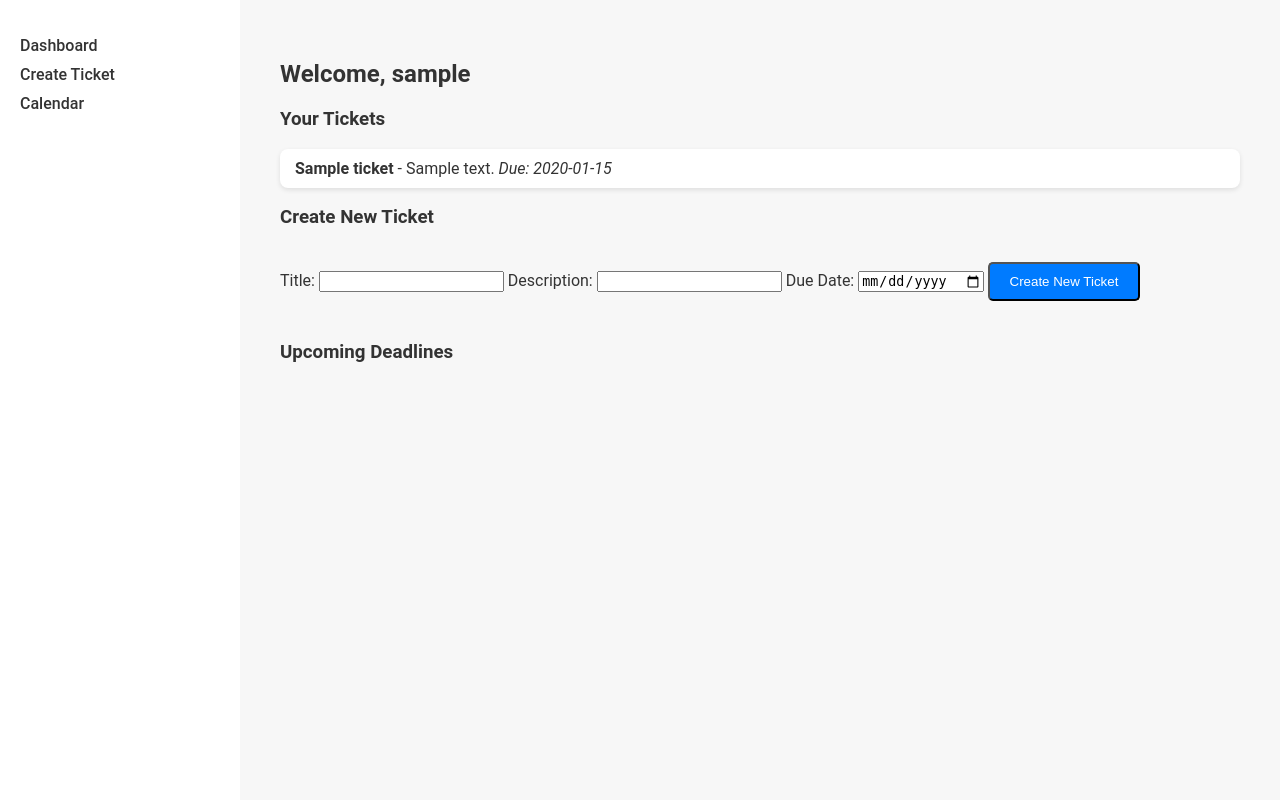
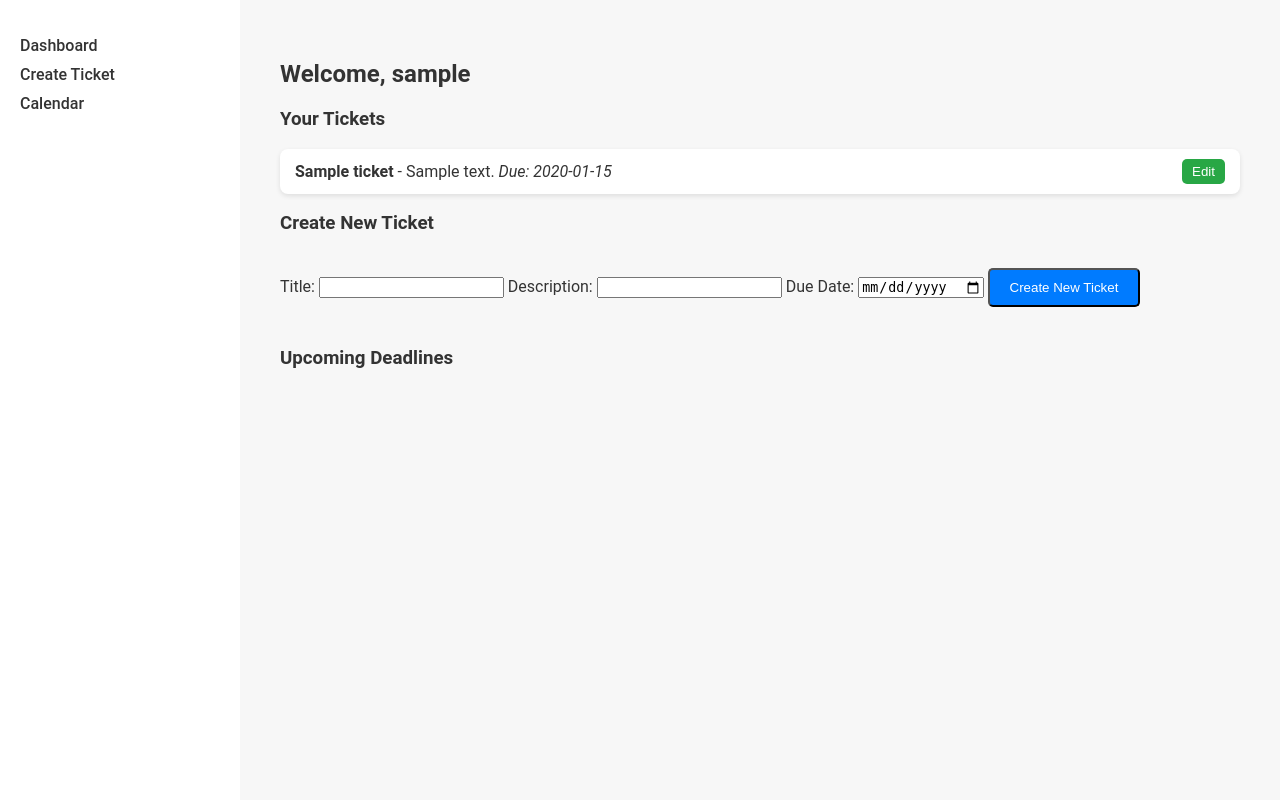
Before and after one commit to OleguerGregoriV/WebApp, a Flask app: page /main in a window 1280 px wide. Shown: the part 48-848 px from the top of the page. Run offline with Flask 3, Linux system fonts and the light colour scheme; the visitor is signed in with stand-in values (Sample User, id 1); tables that the repository leaves empty hold one stand-in row (values such as "Sample post"); parts of the project's set-up code (start-up, migrations or seed data) failed here and were passed over.

Commit message:
[ADD] new endpoint for editing tickets

```diff
--- a/app.py
+++ b/app.py
@@ -147,6 +147,7 @@ def logout():
     return "TODO"
 
 @app.route('/create_ticket', methods=['POST'])
+@login_required
 def create_ticket():
 
     data = request.get_json()
@@ -170,6 +171,32 @@ def create_ticket():
         'due_date': due_date
     })
 
+
+@app.route('/ticket/<int:ticket_id>', methods=['GET', 'POST'])
+@login_required
+def edit_ticket(ticket_id):
+    db = get_db()  # Connect to your database
+    cursor = db.cursor()
+
+    # Fetch the specific ticket from the database
+    ticket = cursor.execute('SELECT * FROM tickets WHERE id = ?', (ticket_id,)).fetchone()
+
+    if request.method == 'POST':
+        # Handle the form submission to update the ticket
+        title = request.form['title']
+        description = request.form['description']
+        due_date = request.form['due_date']
+
+        # Update the ticket in the database
+        cursor.execute('UPDATE tickets SET title = ?, description = ?, due_date = ? WHERE id = ?',
+                       (title, description, due_date, ticket_id))
+        db.commit()
+
+        return redirect(url_for('main'))  # Redirect back to the dashboard
+
+    return render_template('edit_ticket.html', ticket=ticket)
+
+
 if __name__ == '__main__':
     init_db()
     session.clear()
--- a/static/styles.css
+++ b/static/styles.css
@@ -77,18 +77,46 @@ h2, h3 {
     color: #333;
 }
 
+/* Ticket list styles */
 .tickets-section ul {
     list-style: none;
     padding: 0;
 }
 
-.tickets-section ul li {
+.ticket-item {
+    display: flex;
+    justify-content: space-between;
+    align-items: center;
     background-color: #ffffff;
     border-radius: 8px;
     padding: 10px 15px;
     margin-bottom: 10px;
     box-shadow: 0 2px 5px rgba(0, 0, 0, 0.1);
 }
+
+/* Ticket details (on the left) */
+.ticket-details {
+    flex-grow: 1;
+}
+
+/* Edit button on the right */
+.ticket-actions {
+    margin-left: 20px;
+}
+
+.btn-edit {
+    padding: 5px 10px;
+    background-color: #28a745; /* Green color */
+    color: white;
+    border: none;
+    border-radius: 5px;
+    cursor: pointer;
+}
+
+.btn-edit:hover {
+    background-color: #218838;
+}
+
 
 /* Button */
 .btn {
--- a/templates/main.html
+++ b/templates/main.html
@@ -9,9 +9,16 @@
         <h3>Your Tickets</h3>
         <ul id="ticket-list">
             {% for ticket in tickets %}
-                <li>
-                    <strong>{{ ticket.title }}</strong> - {{ ticket.description }}
-                    <em>Due: {{ ticket.due_date }}</em>
+                <li class="ticket-item">
+                    <div class="ticket-details">
+                        <strong>{{ ticket.title }}</strong> - {{ ticket.description }}
+                        <em>Due: {{ ticket.due_date }}</em>
+                    </div>
+                    <div class="ticket-actions">
+                        <form action="{{ url_for('edit_ticket', ticket_id=ticket.id) }}" method="GET">
+                            <button type="submit" class="btn-edit">Edit</button>
+                        </form>
+                    </div>
                 </li>
             {% else %}
                 <li id="no-tickets">No tickets found. Create a new one!</li>
@@ -39,7 +46,7 @@
         <!-- Add calendar here later -->
     </section>
 
-    <!-- Add jQuery for simplicity or fetch API if you prefer vanilla JS -->
+    <!-- Script for handling ticket form submission -->
     <script>
         document.getElementById("ticket-form").addEventListener("submit", function(event) {
             event.preventDefault();
@@ -69,7 +76,9 @@
                 }
 
                 const newTicket = document.createElement("li");
-                newTicket.innerHTML = `<strong>${data.title}</strong> - ${data.description} <em>Due: ${data.due_date}</em>`;
+                newTicket.innerHTML = `<div class="ticket-details"><strong>${data.title}</strong> - ${data.description} <em>Due: ${data.due_date}</em></div>`;
+                const editButton = `<div class="ticket-actions"><form action="/ticket/${data.id}" method="GET"><button class="btn-edit">Edit</button></form></div>`;
+                newTicket.innerHTML += editButton;
                 document.getElementById("ticket-list").appendChild(newTicket);
             })
             .catch(error => console.error("Error:", error));
```
Also changed, not shown: templates/edit_ticket.html (added, +28 -0 lines), 2 other files.
